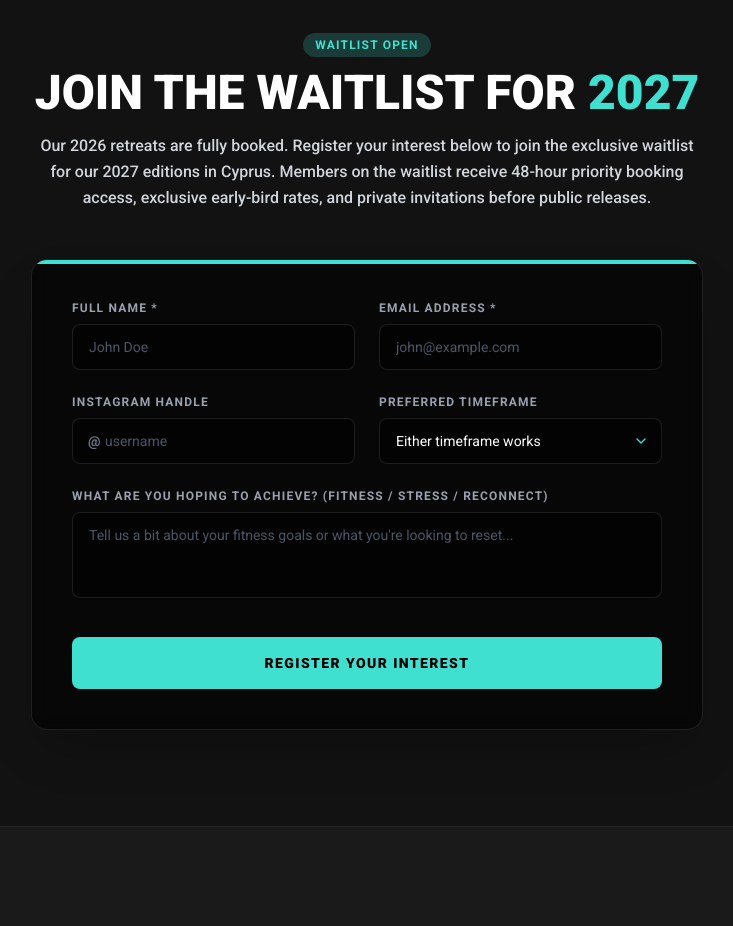
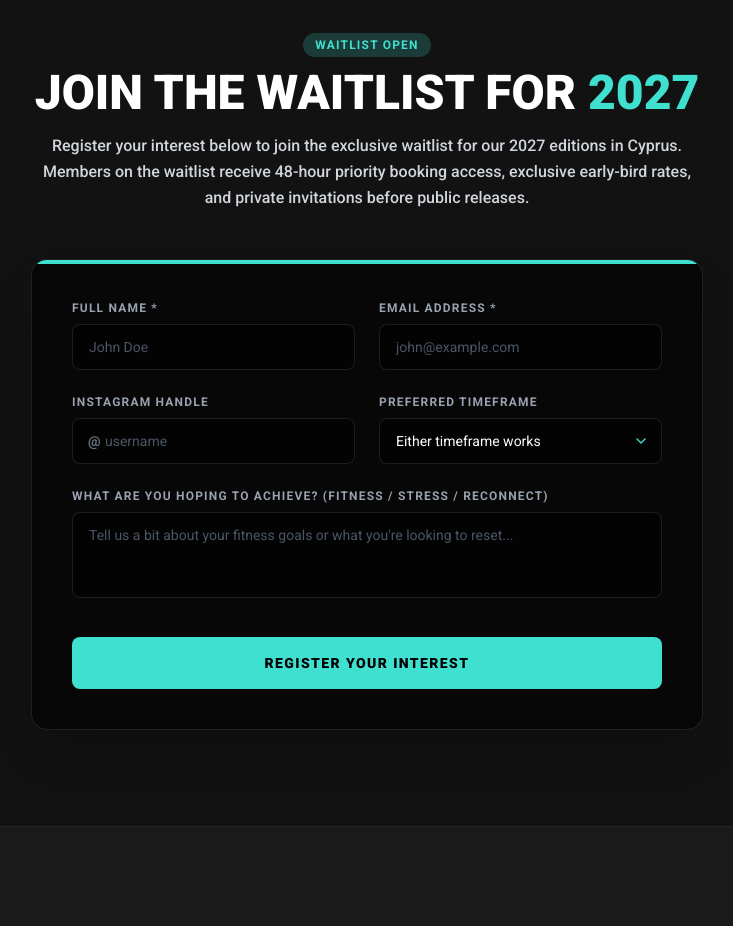
Before and after one commit to spiderfranlee/The-Reset-Guys, a React (Vite) app: page / in a window 1280 px wide. Shown: the part 8340-9266 px from the top of the page, without its empty margins (273-1006 px from the left). Built offline with nearby package versions, Linux system fonts and the light colour scheme.

Commit message:
fix: update waitlist copy for 2027 retreats
Remove outdated reference to 2026 bookings to improve messaging clarity for the 2027 retreat waitlist.

```diff
--- a/HomePage.tsx
+++ b/HomePage.tsx
@@ -167,7 +167,7 @@ const HomePage: React.FC = () => {
                 JOIN THE WAITLIST FOR <span className="text-primary">2027</span>
               </h2>
               <p className="text-gray-300 font-medium text-sm md:text-base max-w-2xl mx-auto leading-relaxed">
-                Our 2026 retreats are fully booked. Register your interest below to join the exclusive waitlist for our 2027 editions in Cyprus. Members on the waitlist receive 48-hour priority booking access, exclusive early-bird rates, and private invitations before public releases.
+                Register your interest below to join the exclusive waitlist for our 2027 editions in Cyprus. Members on the waitlist receive 48-hour priority booking access, exclusive early-bird rates, and private invitations before public releases.
               </p>
             </div>
 
```
